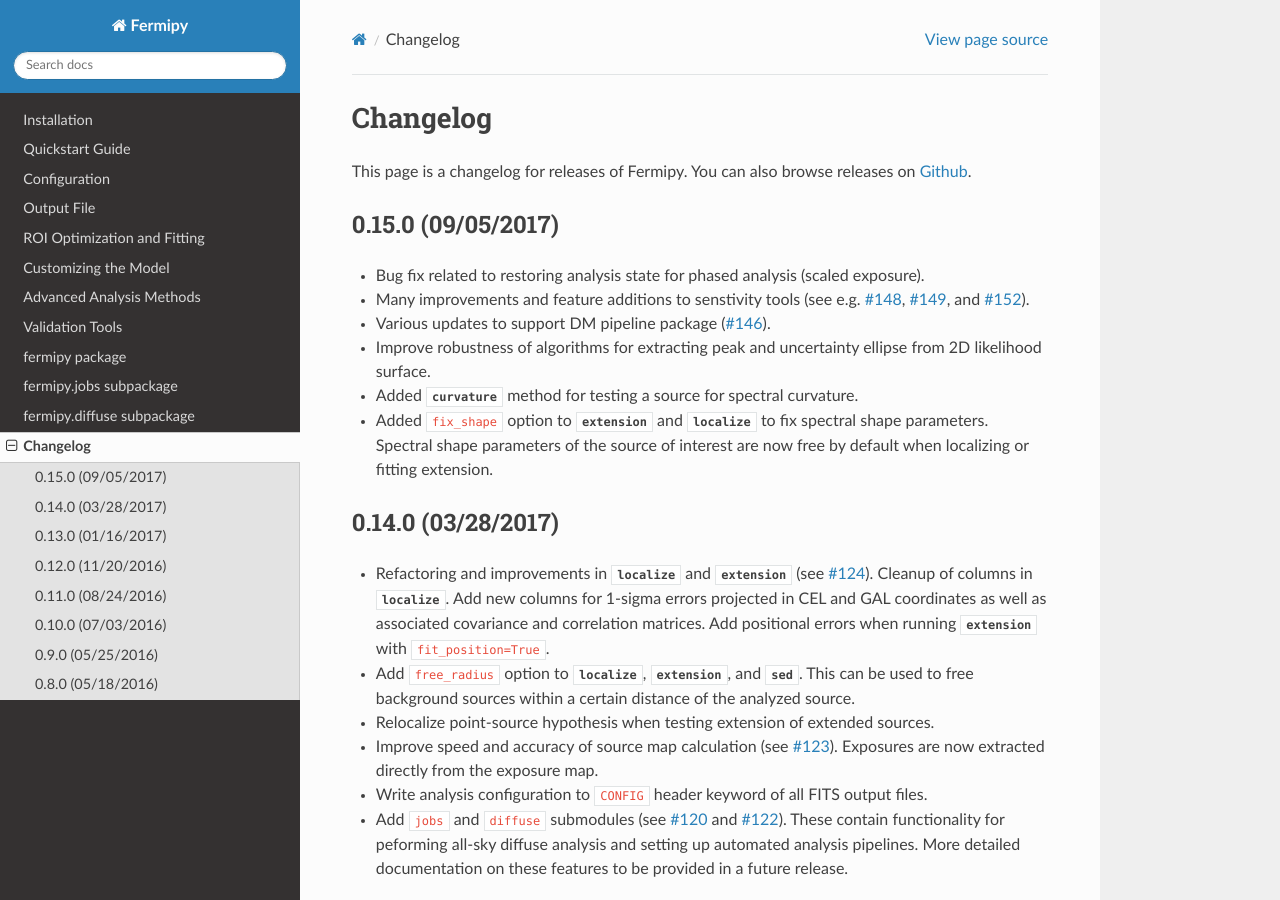
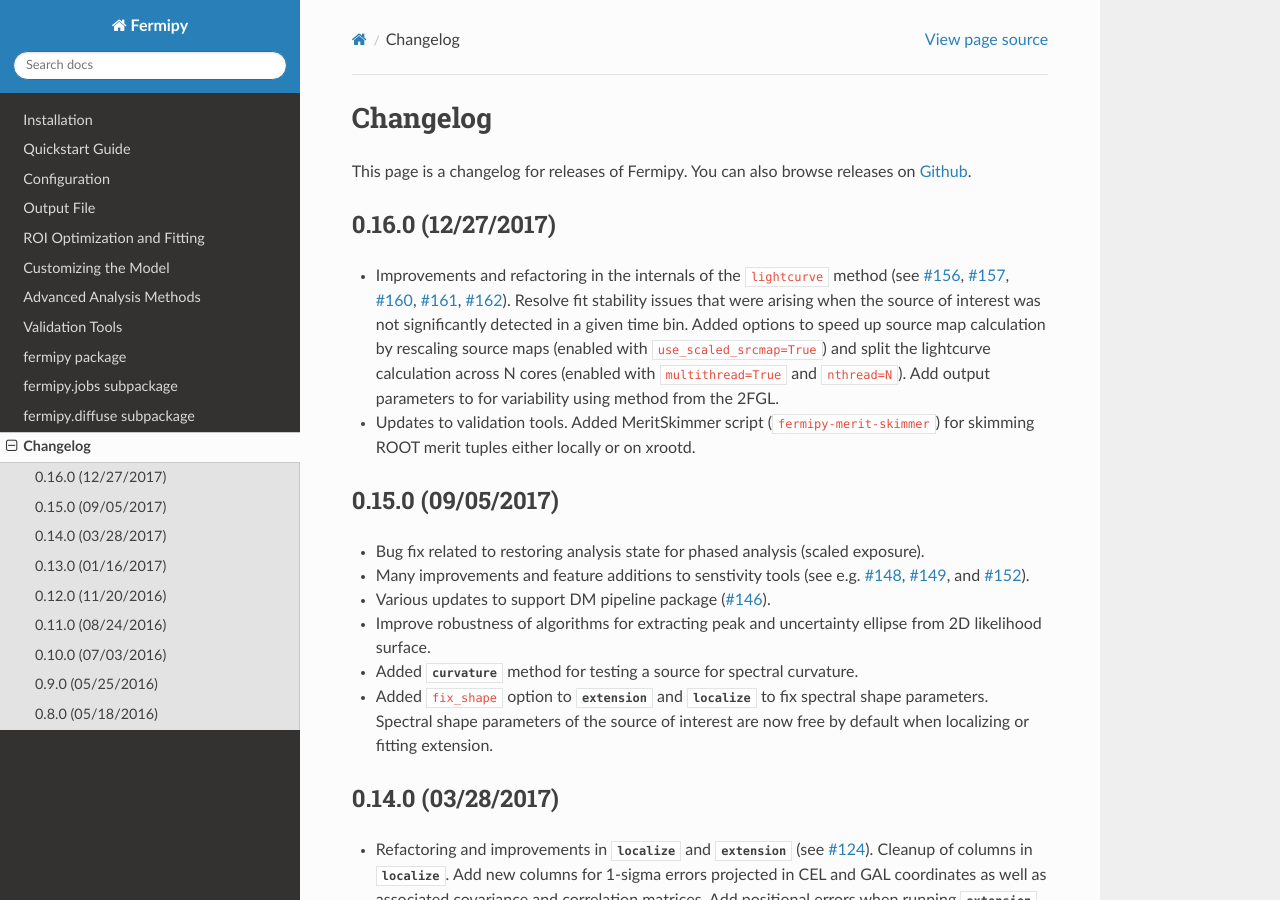
Before and after one commit to fermiPy/fermipy, a Sphinx documentation site: the page built from docs/changelog.rst, in a window 1280 px wide and 900 px high. Built offline with Sphinx 7.4.7 and the Read the Docs theme 2.0.0, drawn with Linux system fonts in a browser that asks for light colours; the version number could not be read and is left out.

Commit message:
Add changelog entry for 0.16.0 release.

```diff
--- a/docs/changelog.rst
+++ b/docs/changelog.rst
@@ -5,6 +5,26 @@
 
 This page is a changelog for releases of Fermipy.  You can also browse
 releases on `Github <https://github.com/fermiPy/fermipy/releases>`_.
+
+0.16.0 (12/27/2017)
+-------------------
+
+* Improvements and refactoring in the internals of the ``lightcurve``
+  method (see `#156 <https://github.com/fermiPy/fermipy/pull/156>`_,
+  `#157 <https://github.com/fermiPy/fermipy/pull/157>`_, `#160
+  <https://github.com/fermiPy/fermipy/pull/160>`_, `#161
+  <https://github.com/fermiPy/fermipy/pull/161>`_, `#162
+  <https://github.com/fermiPy/fermipy/pull/162>`_).  Resolve fit
+  stability issues that were arising when the source of interest was
+  not significantly detected in a given time bin.  Added options to
+  speed up source map calculation by rescaling source maps (enabled
+  with ``use_scaled_srcmap=True``) and split the lightcurve
+  calculation across N cores (enabled with ``multithread=True`` and
+  ``nthread=N``).  Add output parameters to for variability using
+  method from the 2FGL.
+* Updates to validation tools.  Added MeritSkimmer script
+  (``fermipy-merit-skimmer``) for skimming ROOT merit tuples either
+  locally or on xrootd.
 
 0.15.0 (09/05/2017)
 -------------------
```
